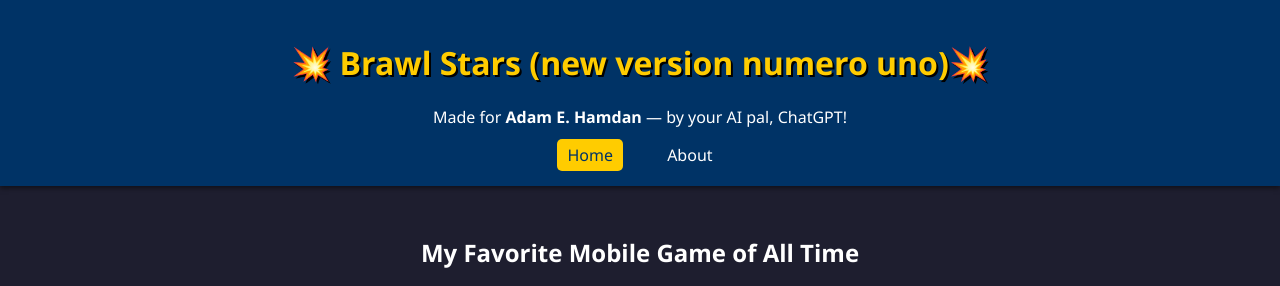
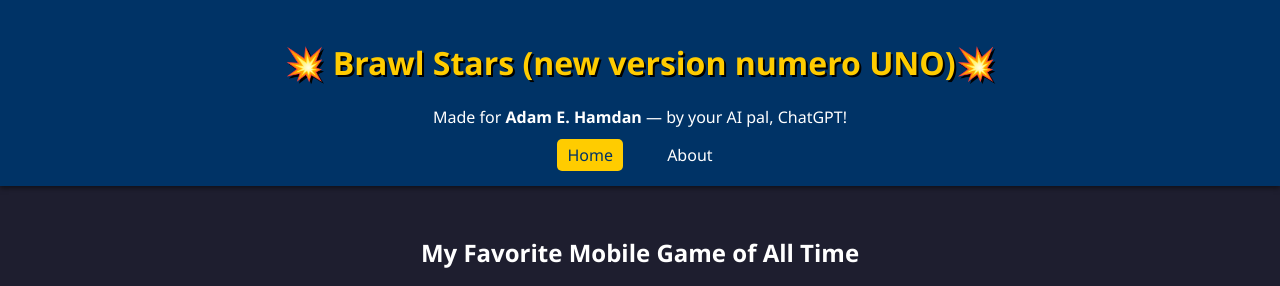
Before and after one commit to WSU-kduncan/cicdf25-AdamoHamdan, a plain HTML site: page web-content/index.html in a window 1280 px wide. Shown: the top 286 px of the page. Drawn offline with Linux system fonts and the light colour scheme.

Commit message:
demo testing one

```diff
--- a/web-content/index.html
+++ b/web-content/index.html
@@ -8,7 +8,7 @@
 </head>
 <body>
     <header>
-        <h1>💥 Brawl Stars (new version numero uno)💥</h1>
+        <h1>💥 Brawl Stars (new version numero UNO)💥</h1>
         <p>Made for <strong>Adam E. Hamdan</strong> — by your AI pal, ChatGPT!</p>
         <nav>
             <a href="index.html" class="active">Home</a>
```
